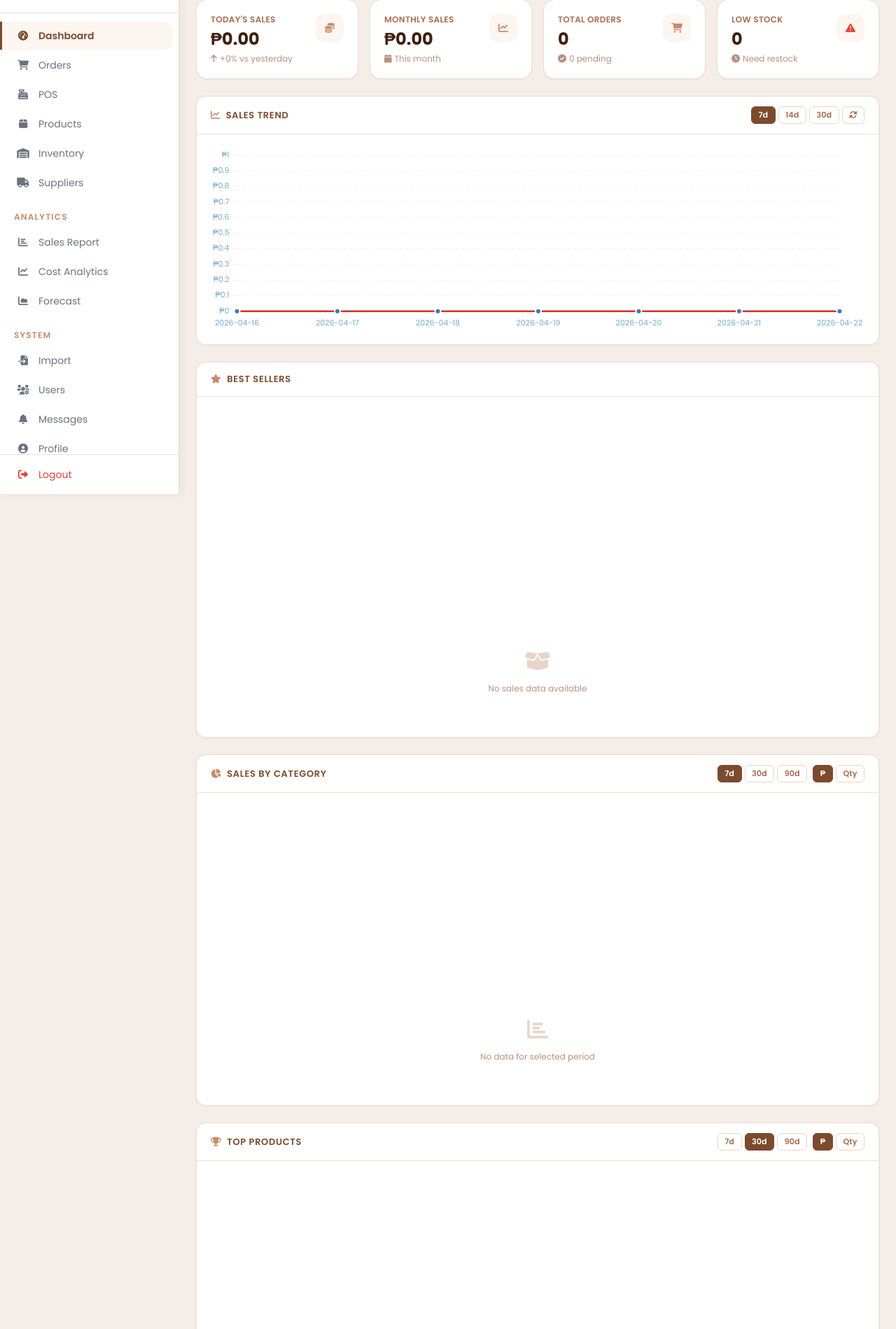
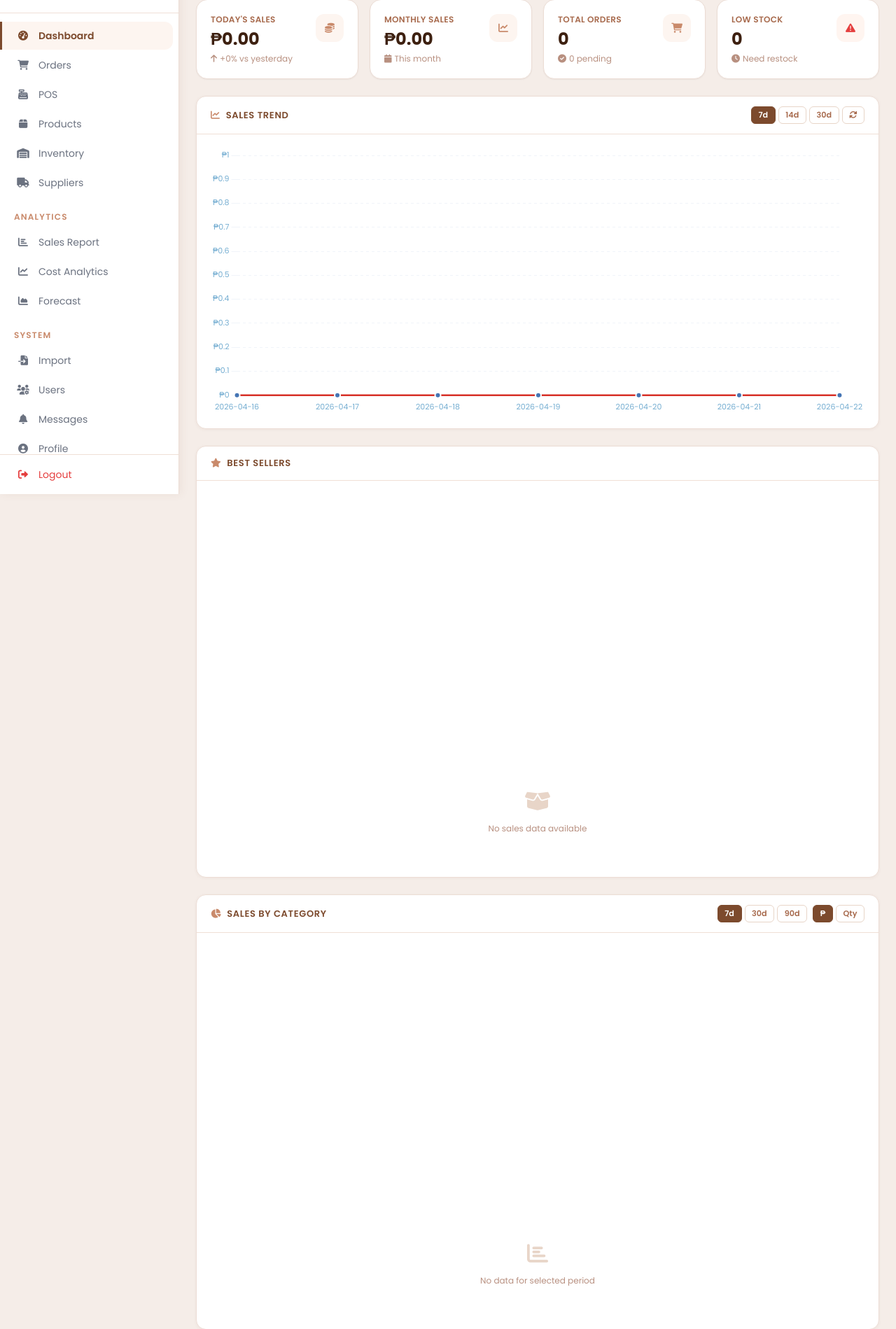
Before and after one commit to Chelsey1234/pandeli-system, a Django app: page /dashboard/ in a window 1280 px wide. Shown: the part 94-1993 px from the top of the page at 70% size. Run offline with Django 5.2, Linux system fonts and the light colour scheme; the visitor is signed in with stand-in values (Sample User, id 1); data that the repository does not hold is empty; parts of the project's set-up code (start-up, migrations or seed data) failed here and were passed over; some libraries are stand-ins or nearby versions.

Commit message:
Set fixed 380px height on all dashboard chart cards

```diff
--- a/templates/core/dashboard/includes/best_sellers_chart.html
+++ b/templates/core/dashboard/includes/best_sellers_chart.html
@@ -5,7 +5,7 @@
         </span>
     </div>
     <div class="card-body">
-        <div style="position:relative; min-height:300px; max-width:480px; margin:0 auto;">
+        <div style="position:relative; height:380px; max-width:480px; margin:0 auto;">
             <canvas id="bestSellersChart"></canvas>
         </div>
         <div id="bestSellersNoData" class="hidden text-center py-10 muted-text">
--- a/templates/core/dashboard/includes/category_chart.html
+++ b/templates/core/dashboard/includes/category_chart.html
@@ -18,7 +18,7 @@
         </div>
     </div>
     <div class="card-body">
-        <div style="position:relative; min-height:260px;">
+        <div style="position:relative; height:380px;">
             <canvas id="categoryBarChart"></canvas>
         </div>
         <div id="categoryNoData" class="hidden text-center py-10 muted-text">
--- a/templates/core/dashboard/includes/sales_line_chart.html
+++ b/templates/core/dashboard/includes/sales_line_chart.html
@@ -22,7 +22,7 @@
         </div>
     </div>
     <div class="card-body">
-        <div style="position:relative; min-height:260px;">
+        <div style="position:relative; height:380px;">
             <canvas id="salesLineChart"></canvas>
         </div>
         <div id="lineChartNoData" class="hidden text-center py-10 muted-text">
--- a/templates/core/dashboard/includes/top_products_chart.html
+++ b/templates/core/dashboard/includes/top_products_chart.html
@@ -18,7 +18,7 @@
         </div>
     </div>
     <div class="card-body">
-        <div style="position:relative; min-height:260px;">
+        <div style="position:relative; height:380px;">
             <canvas id="topProductsChart"></canvas>
         </div>
         <div id="productsNoData" class="hidden text-center py-10 muted-text">
```
